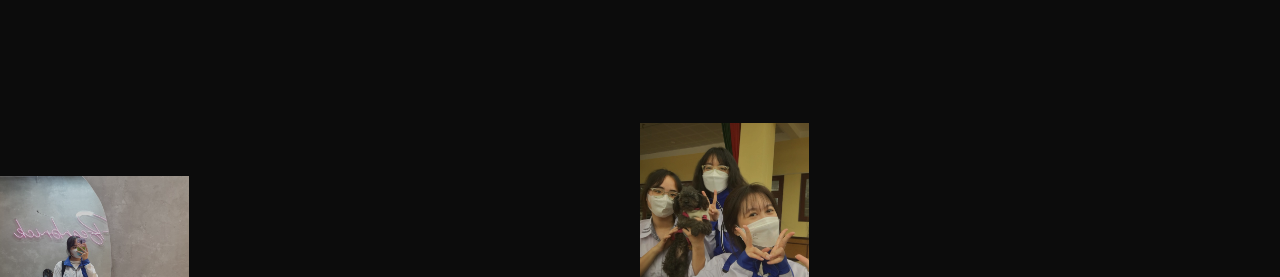
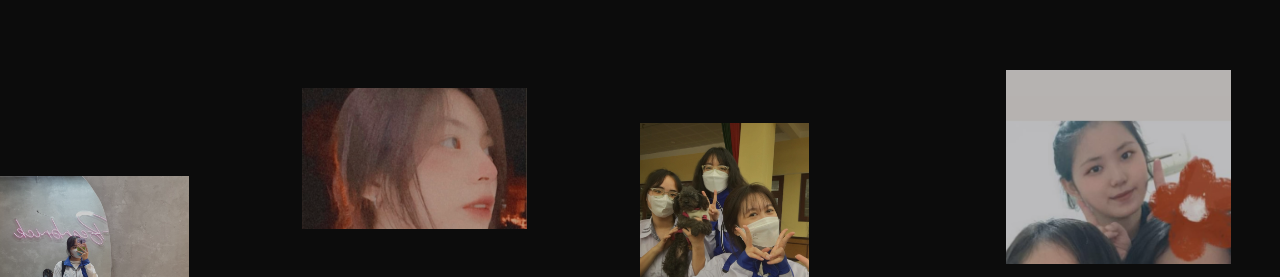
Before and after one commit to quanngo2005/wuuan, a plain HTML site: page index.html in a window 1280 px wide. Shown: the part 523-800 px from the top of the page. Drawn offline with Linux system fonts and the light colour scheme; a web font is replaced by a local one.

Commit message:
Update index.html

```diff
--- a/index.html
+++ b/index.html
@@ -31,9 +31,9 @@ supportsCssVars() || alert("Please view this demo in a modern browser that suppo
 					<div class="grid__item pos-5"><div class="grid__item-img" style="background-image:url(./img/5.jpg);" class="hover"></div></div>
 					<div class="grid__item pos-6"><div class="grid__item-img" style="background-image:url(./img/6.jpg);" class="hover"></div></div>
 					<div class="grid__item pos-7"><div class="grid__item-img" style="background-image:url(./img/7.jpg);" class="hover"></div></div>
-					<div class="grid__item pos-8"><div class="grid__item-img" style="background-image:url(./img/img8.jpg);" class="hover"></div></div>
+					<div class="grid__item pos-8"><div class="grid__item-img" style="background-image:url(./img/8.jpg);" class="hover"></div></div>
 					<div class="grid__item pos-9"><div class="grid__item-img" style="background-image:url(./img/9.jpg);" class="hover"></div></div>
-					<div class="grid__item pos-10"><div class="grid__item-img" style="background-image:url(./img/10.png);" class="hover"></div></div>
+					<div class="grid__item pos-10"><div class="grid__item-img" style="background-image:url(./img/10.jpg);" class="hover"></div></div>
 				</div>
                 <h2 class="content__title no-select">
 					<span>Love</span>
```
